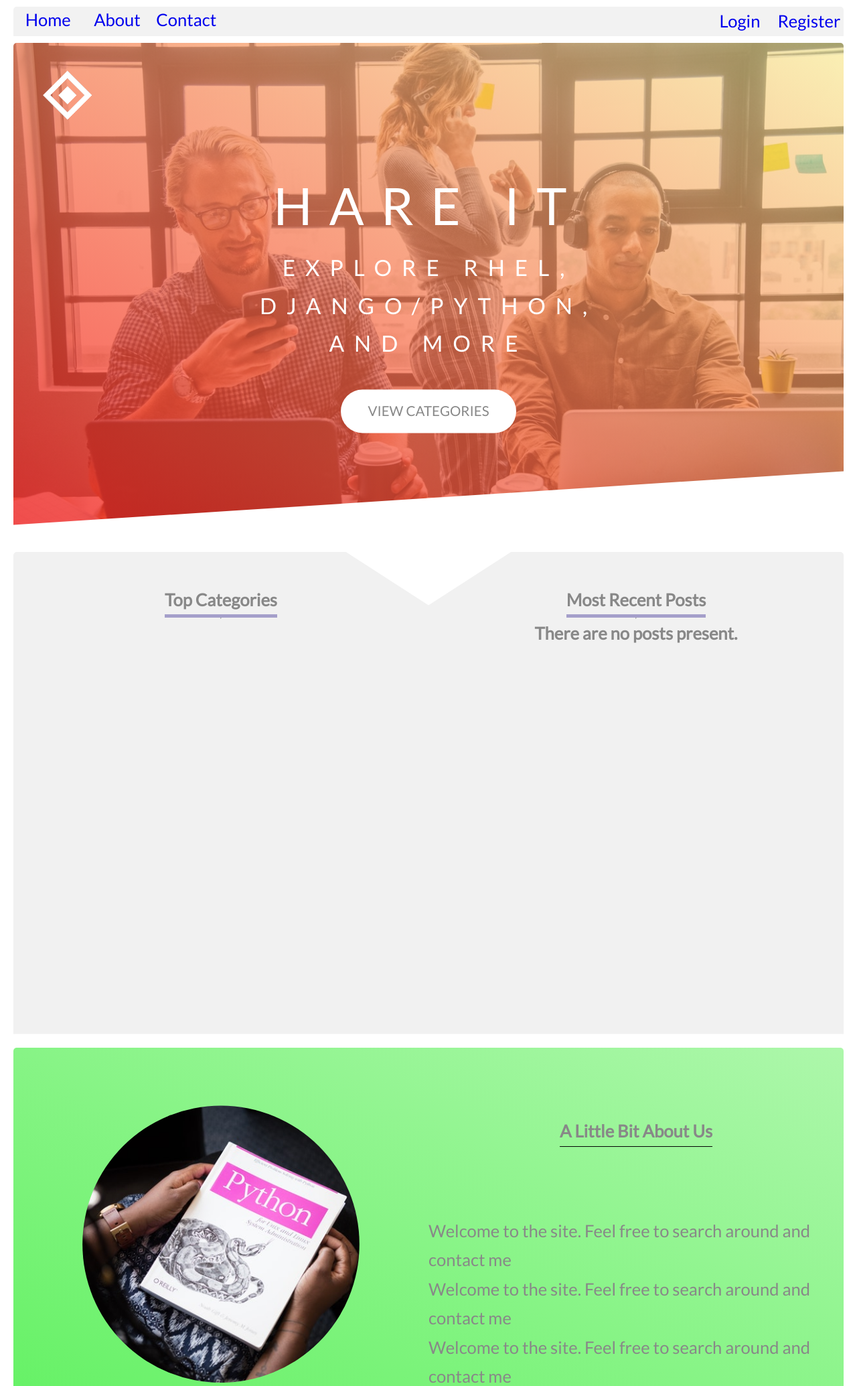
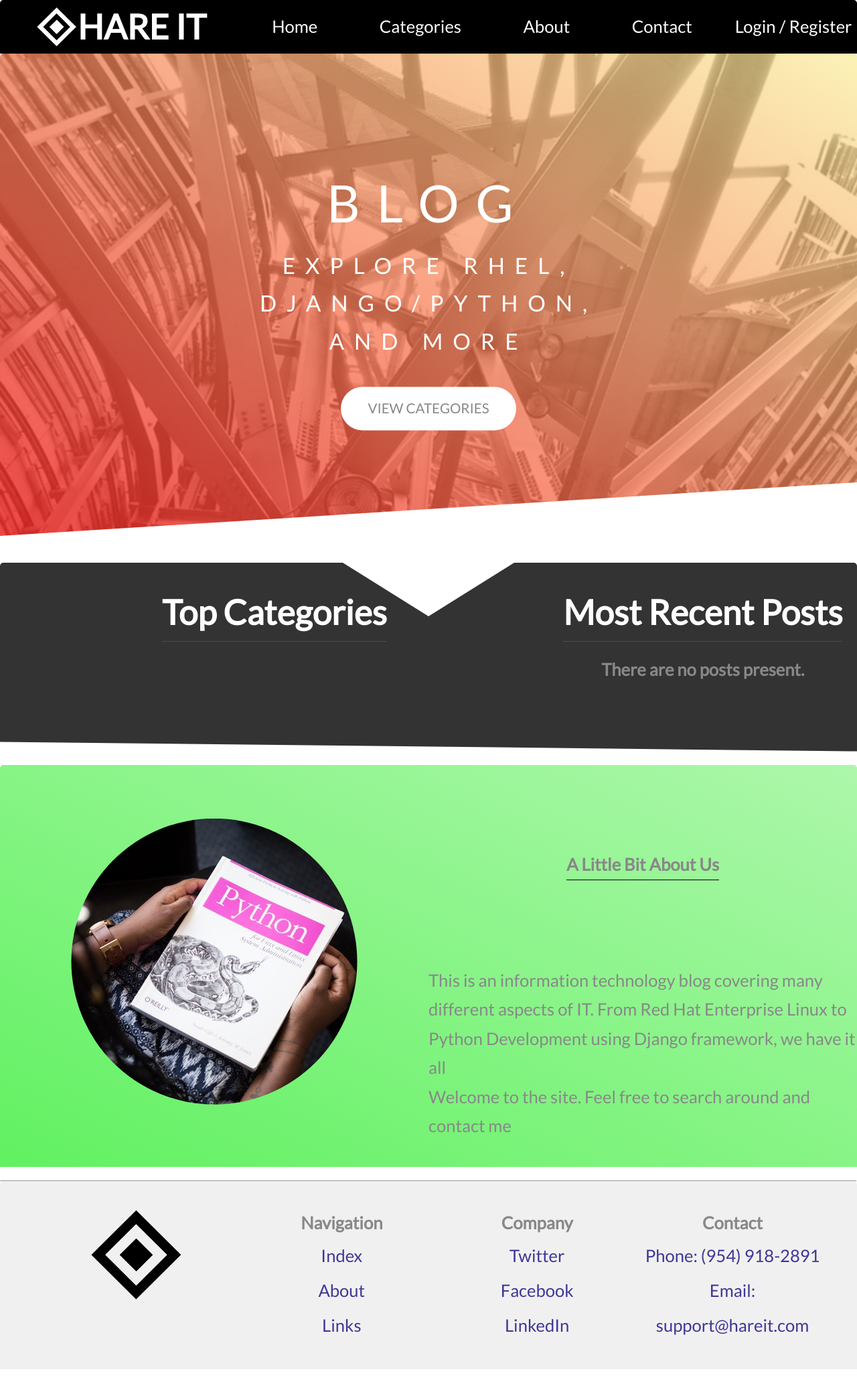
Before and after one commit to johare243/django-blog, a Django app: page / in a window 1280 px wide. Shown: the top 2069 px of the page at 67% size. Run offline with Django 3.2, Linux system fonts and the light colour scheme; data that the repository does not hold is empty; some libraries are stand-ins or nearby versions.

Commit message:
refactor css base index

```diff
--- a/pages/templates/pages/about.html
+++ b/pages/templates/pages/about.html
@@ -2,6 +2,9 @@
 {% load staticfiles %}
 
 {% block title_block %}
+{% endblock %}
+
+{% block header_block %}
 {% endblock %}
 
 {% block body_block %}
--- a/pages/templates/pages/base.html
+++ b/pages/templates/pages/base.html
@@ -1,4 +1,3 @@
-
 <!DOCTYPE html>
 {% load staticfiles %}
 {% load pages_template_tags %}
@@ -12,50 +11,58 @@
 <meta http-equiv="content-type" content="text/html; charset=utf-8" >
 <link href="https://fonts.googleapis.com/css?family=Lato" rel="stylesheet">
 <link rel="stylesheet" href="https://use.fontawesome.com/releases/v5.3.1/css/all.css">
+
+{% block css_block  %}
 <link rel="stylesheet" href="{% static 'pages/style.css'  %}" type="text/css" charset="utf-8">
+{% endblock  %}
+</head>
 
-
-
-</head>
 <body>
-    <nav class="top-nav">
-            <div class="top-nav-left-box">
+    <nav class="top-nav" id="navbar">
+            <div class="top-nav-item top-nav-logo-container">
+                    <img id="top-nav-logo" src="{% static 'images/logo-white.png'  %}" alt=""/></img>
+                    <h1>HARE IT</h1>
+            </div>
+            <div class="top-nav-item top-nav-left">
                         <!-- <li class="top-nav-li"> -->
                                 <!-- <img class="top-nav-logo" src="{% static 'images/logo-black.png' %}" alt=""/> -->
                         <!-- </li> -->
                         <li class="top-nav-li"><a href="{% url 'index' %}">Home</a></li>
+                        <li class="top-nav-li"><a href="{% url 'index' %}">Categories</a></li>
                         <li class="top-nav-li"><a href="{% url 'about' %}">About</a></li>
                         <li class="top-nav-li"><a href="{% url 'about' %}">Contact</a></li>
             </div>
+            <div class="top-nav-item top-nav-right">
                     {% if user.is_authenticated %}
                         Hello, {{ user.username }}
                             <li class="top-nav-li"><a href="{% url 'logout' %}">Logout</a></li>
                             <li class="top-nav-li"><a href="{% url 'restricted' %}">Restricted</a></li>
                     {% else %}
                             <li class="top-nav-li"><a href="{% url 'login' %}">Login</a></li>
+                            <span>/</span>
                             <li class="top-nav-li"><a href="{% url 'register' %}">Register</a></li>
                     {% endif %}
+            </div>
     </nav>
-    {% block header_block  %}
+
+    {% block header_block %}
         <header class="header">
-                <div class="logo-box">
-                        <img class="logo" src="{% static 'images/logo-white.png' %}" alt=""/>
-                </div>
+                <!-- <div class="logo-box"> -->
+                <!--         <img class="logo" src="{% static 'images/logo-white.png' %}" alt=""/> -->
+                <!-- </div> -->
                 <div class="text-box">
                         <h1 class="heading-primary">
-                                <span class="heading-primary-main">Hare IT</span>
+                                <span class="heading-primary-main">BLOG</span>
                                 <span class="heading-primary-sub">Explore RHEL, Django/Python, and More</span>
                         </h1>
                                 <a id="header-btn" class='btn btn-white' href="#">View Categories</a>
                 </div>
         </header>
     {% endblock %}
-        <div id="main">
                 {% block body_block %}
                     This is the default content.
                 {% endblock %}
         <hr>
-        </div>
         <!-- <div id="sidebar"> -->
         <!--         {% block sidebar_block %} -->
         <!--                 {% get_category_list category %} -->
--- a/pages/templates/pages/index.html
+++ b/pages/templates/pages/index.html
@@ -1,6 +1,6 @@
-
 {% extends 'pages/base.html' %}
 {% load staticfiles %}
+
 
 {% block title_block %}
     {{category.name}}
@@ -8,46 +8,52 @@
 
 {% block body_block %}
         <!-- <p>Visits: {{ visits }}</p> -->
-        <div id="main-categories" class="main-container">
-            <div>
+        <div class="main-mid-container">
+        <div class="main-mid">
+            <div class="main-items main-cats-container">
                     <div class="main-header">
                         <h3>Top Categories</h3>
                     </div>
-            <hr>
+                    <div class="main-cats">
                     {% if categories %}
                     <ul class="ul-cat">
                     {% for category in categories %}
+                    <div class="cat">
+
+                          <a href="{% url 'show_category' category.slug %}">
                           <div class="flip-card">
                                   <div class="flip-card-inner">
                                           <a href="{% url 'show_category' category.slug %}">
                                           <div class="flip-card-front">
                                                   <li class="li-cat">
-                            <a href="{% url 'show_category' category.slug %}">
                                                             <img class="flip-card-bg" src="" alt=""/>
                                                         {{ category.name|upper }}
                                                   </li>
                                           </div>
                                           <div class="flip-card-back" style="background-image: url('{{ MEDIA_URL }}/{{category.slug|lower}}.jpg');">
-                            </a>
                                           </div>
                                   </div>
                           </div>
                           </a>
+                    </div>
                      {% endfor %}
                     </ul>
                      {% endif %}
-
                     </div>
-            <div>
+            </div>
+            </div>
+            <!-- main-posts -->
+            <div class="main-items main-posts-container">
                     <div class="main-header">
                         <h3>Most Recent Posts</h3>
                     </div>
-            <hr>
+                    <div class="main-posts">
+
                         {% if posts %}
                         <ul class="ul-cat">
                         {% for post in posts %}
+                        <a class="post-index" href="category/{{ post.category.slug }}/{{ post.slug }}">
                         <li class="li-cat">
-                        <a class="post-index" href="category/{{ post.category.slug }}/{{ post.slug }}">
                                         <h2>{{ post.title }}</h2>
                                         <p class="post-meta">Category: {{ post.category }} | Published on {{ post.created_date }}</p>
                                 </a>
@@ -57,6 +63,8 @@
                         {% else %}
                         <strong>There are no posts present.</strong>
                         {% endif %}
+            <!-- end main-posts -->
+                  </div>
             </div>
         </div>
 
@@ -70,9 +78,7 @@
                                 <h1>A Little Bit About Us</h1>
                         </div>
                         <div class="main-bottom-text-content">
-                                <p>Welcome to the site. Feel free to search around and contact me</p>
-                                <p>Welcome to the site. Feel free to search around and contact me</p>
-                                <p>Welcome to the site. Feel free to search around and contact me</p>
+                                <p>This is an information technology blog covering many different aspects of IT. From Red Hat Enterprise Linux to Python Development using Django framework, we have it all</p>
                                 <p>Welcome to the site. Feel free to search around and contact me</p>
                         </div>
                 </div>
--- a/static/pages/animation.js
+++ b/static/pages/animation.js
@@ -3,7 +3,19 @@
         $("#header-btn").on('click', function(e) {
             e.preventDefault();
             $('html, body').animate({
-                scrollTop: $("#main-categories").offset().top +40
+                scrollTop: $(".main-mid-container").offset().top -140
             }, 500);
         })
+
+        window.onscroll = function() { stickyHeader() };
+        var navbar = document.getElementById("navbar");
+        console.log(navbar);
+        var sticky = navbar.offsetTop;
+        function stickyHeader() {
+                if (window.pageYOffset > sticky) {
+                        navbar.classList.add("sticky");
+                } else {
+                        navbar.classList.remove("sticky");
+                }
+        }
 });
--- a/static/pages/style.css
+++ b/static/pages/style.css
@@ -4,6 +4,8 @@
         box-sizing: border-box;
         font-size: 2vw;
         border-radius: 5px 5px 0 0;
+        text-decoration: none;
+        list-style: none;
 }
 
 body {
@@ -11,49 +13,95 @@
         font-weight: 400;
         line-height: 1.7;
         color: #888;
-        padding: 20px;
+}
+
+/* ********************************* */
+        /* TOP NAVBAR */
+/* ********************************* */
+.sticky {
+        position: fixed;
+        top: 0;
+        width: 100%;
+}
+.sticky + .content {
+        padding-top: 82px;
 }
 
 .top-nav {
         display: flex;
+        z-index: 999;
         flex-direction: row;
-        text-decoration: none;
-        list-style: none;
         flex-wrap: nowrap;
-        border-radius: 1px solid red;
-        justify-content: flex-end;
-        margin-top: -10px;
-        margin-bottom: 10px;
-        background-color: #f2f2f2;
-        /* border: 3px solid blue; */
-}
-.top-nav li, .li {
-        /* border: 3px solid red; */
-        text-align: center;
-        flex: 0.1;
+
+        height: 80px;
+        margin: 0;
+        padding-right: 5px;
+        background-color: rgba(0, 0, 0, 1.8);
 }
 
-.top-nav-left-box {
+.top-nav-logo-container {
         flex: 1;
         display: flex;
-        max-height: 40px;
+        justify-content: center;
         align-items: center;
-        justify-content: flex-start;
+        color: white;
+        /* box-shadow: 0 10px 20px rgba(0,0,0,0.8); */
 }
 
-.top-nav-logo {
-        height: 40px;
-        margin: 0 0 0 20px;
+.top-nav-logo-container * {
+        flex-shrink: 0;
+        font-size: 2rem;
 }
 
-.top-nav li a, .li a {
-        text-decoration: none;
+#top-nav-logo {
+        max-width: 5vw;
+        height: auto;
+
 }
+
+.top-nav-item * li, a {
+        color: white;
+}
+
+/* .top-nav:hover  { */
+/*         background-color: rgba(0, 0, 0, 0.81); */
+/* } */
+
+.top-nav-left {
+        flex: 2;
+        display: flex;
+        justify-content: space-around;
+        align-items: center;
+}
+
+.top-nav-li {
+        border-box: 0 0 2px 0 solid red;
+}
+
+.top-nav-li:hover a{
+        color: rgba(255,49, 180, 0.7);
+}
+
+.top-nav-right {
+        flex: 0.5;
+        display: flex;
+        flex-direction: row;
+        justify-content: space-around;
+        align-items: center;
+        padding-left: 15px;
+
+        color: white;
+}
+
+
+/* ********************************* */
+        /* HEADER */
+/* ********************************* */
 
 .header {
         position: relative;
         height: 95vh;
-        background-image: linear-gradient(to bottom left , rgba(250,235,135, 0.6), rgba(247,35,35,0.8)), url('../images/business-1.jpg');
+        background-image: linear-gradient(to bottom left , rgba(250,235,135, 0.6), rgba(247,35,35,0.8)), url('../images/framework.jpg');
         /* background-image: linear-gradient(to right bottom, rgba(50,35,144, 0.4), rgba(147,35,144,0.4)), url('../images/business-1.jpg'); */
         background-size: cover;
         background-position: top;
@@ -65,19 +113,12 @@
 
 .logo-box {
         position: absolute;
-        top: 40px;
+        top: 20px;
         left: 40px;
 }
 
 .logo {
-        width: 80px;
-}
-
-.logo:hover {
-        /* width: 84px; */
-        /* transform: translateX(-2px); */
-        /* transform: translateY(-2px); */
-        /* box-shadow: 0 10px 20px rgba(0,0,0,0.2); */
+        width: 12vw;
 }
 
 .text-box {
@@ -86,6 +127,7 @@
         left: 50%;
         transform: translate(-50%, -50%);
         text-align: center;
+        padding-bottom: 40px;
 }
 
 .heading-primary {
@@ -202,10 +244,6 @@
 /* INDEX PAGE */
 /* --------------- */
 
-.index-main {
-        color: red;
-}
-
 .li-cat, .li-cat a, .li-cat a:visited, .li , .li a, .li a:visited{
         list-style: none;
         /* color: white; */
@@ -224,52 +262,82 @@
         width: 10px;
 }
 
-.main-container {
-        clip-path: polygon(0 0, 40% 0, 40% 0, 50% 10vh, 60% 0, 100% 0, 100% 100%, 0 90vh);
+/* .main-container { */
+/*         clip-path: polygon(0 0, 40% 0, 40% 0, 50% 10vh, 60% 0, 100% 0, 100% 100%, 0 90vh); */
+/*         display: flex; */
+/*         justify-content: space-around; */
+/*         background-color: #f1f1f1; */
+/*         padding-top: 50px; */
+/*         padding-bottom: 20px; */
+/*         height:90vh; */
+/*         font-size: 40px; */
+/* } */
+
+/* .main-container div { */
+/*         flex: 1; */
+/*         flex-direction: column; */
+/*         display: flex; */
+/*         align-items: center; */
+/*         flex-basis: stretch; */
+/* } */
+/* .main-container div ul, .ul { */
+/*         display: flex; */
+/*         justify-content: space-around; */
+/*         flex-direction: column; */
+/*         flex: 1; */
+/* } */
+/* .main-container div ul li, .li { */
+/*         font-size: 28px; */
+/*         letter-spacing: 3px; */
+/* } */
+
+/* .main-container .main-header { */
+/*         border-bottom: 5px solid rgba(50,35,144, 0.4); */
+/*         flex: 0; */
+/*         padding: 0; */
+/*         margin: 0; */
+/* } */
+
+.main-header * {
+        font-size: 2rem;
+        color: white;
+        border-bottom: 1px solid red;
+        margin-top: -30px;
+        margin-bottom: 20px;
+}
+
+.main-items * {
+        display: flex;
+        flex-direction: column;
+        justify-content: flex-start;
+        align-items: center;
+}
+
+.main-mid-container {
+        background-color: rgba(0, 0, 0, 0.8);
+        clip-path: polygon(0 0, 40% 0, 40% 0, 50% 10vh, 60% 0, 100% 0, 100% 100%, 0 95%);
         display: flex;
         justify-content: space-around;
-        background-color: #f1f1f1;
-        padding-top: 50px;
-        padding-bottom: 20px;
-        height:90vh;
+        padding-top: 60px;
+        padding-bottom: 100px;
         font-size: 40px;
+        text-align: center;
 }
 
-.main-container div {
-        flex: 1;
-        flex-direction: column;
-        display: flex;
+.main-mid {
         align-items: center;
-        flex-basis: stretch;
-}
-.main-container div ul, .ul {
-        display: flex;
         justify-content: space-around;
-        flex-direction: column;
-        flex: 1;
-}
-.main-container div ul li, .li {
-        font-size: 28px;
-        letter-spacing: 3px;
+        flex: 0.9;
 }
 
-.main-container .main-header {
-        border-bottom: 5px solid rgba(50,35,144, 0.4);
-        flex: 0;
-        padding: 0;
-        margin: 0;
-}
-
-.cat-div {
-    /* border: 1px red solid; */
-}
-.cat-name {
-    text-align: center;
-    font-size: 3em;
-    padding: 30px;
-    list-style: none;
-    background-image: linear-gradient(to right bottom, rgba(50,135,44, 0.3), rgba(247,135,44,0.4));
-}
+/* } */
+/* .cat-name { */
+/*     text-align: center; */
+/*     font-size: 3em; */
+/*     padding: 30px; */
+/*     list-style: none; */
+/*     background-image: linear-gradient(to right bottom, rgba(50,135,44, 0.3), rgba(247,135,44,0.4)); */
+/* } */
 
 .posts {
     list-style: none;
@@ -330,12 +398,16 @@
 }
 
 
+.li-cat {
+        color: white;
+}
+
 .flip-card {
         background-color: transparent;
         color: white;
-        width: 300px;
-        height: 200px;
-        border: 1px solid #f1f1f1;
+        width: 200px;
+        height: 150px;
+        /* border: 1px solid #f1f1f1; */
         perspective: 1000px;
         margin: 10px 0;
 }
@@ -349,7 +421,7 @@
         width: 100%;
         height: 100%;
         text-align: center;
-        transition: transform 0.8s;
+        transition: transform 0.5s;
         transform-style: preserve-3d;
 }
 
@@ -382,8 +454,9 @@
         color: white;
         transform: rotateY(180deg);
 }
-.flip-card-back a{
-        width: 100%;
+
+.flip-card-back a {
+        width: 90%;
         height: 100%;
 }
 
--- /dev/null
+++ b/style-index.css
@@ -0,0 +1,5 @@
+.main-mid {
+        display: inline-block;
+        flex-direction: row;
+        border-box: 1px red solid;
+}
```
Also changed, not shown: pages/templates/pages/_header.html (added), 1 other file. Lines whose indentation alone changed are shown as unchanged.
